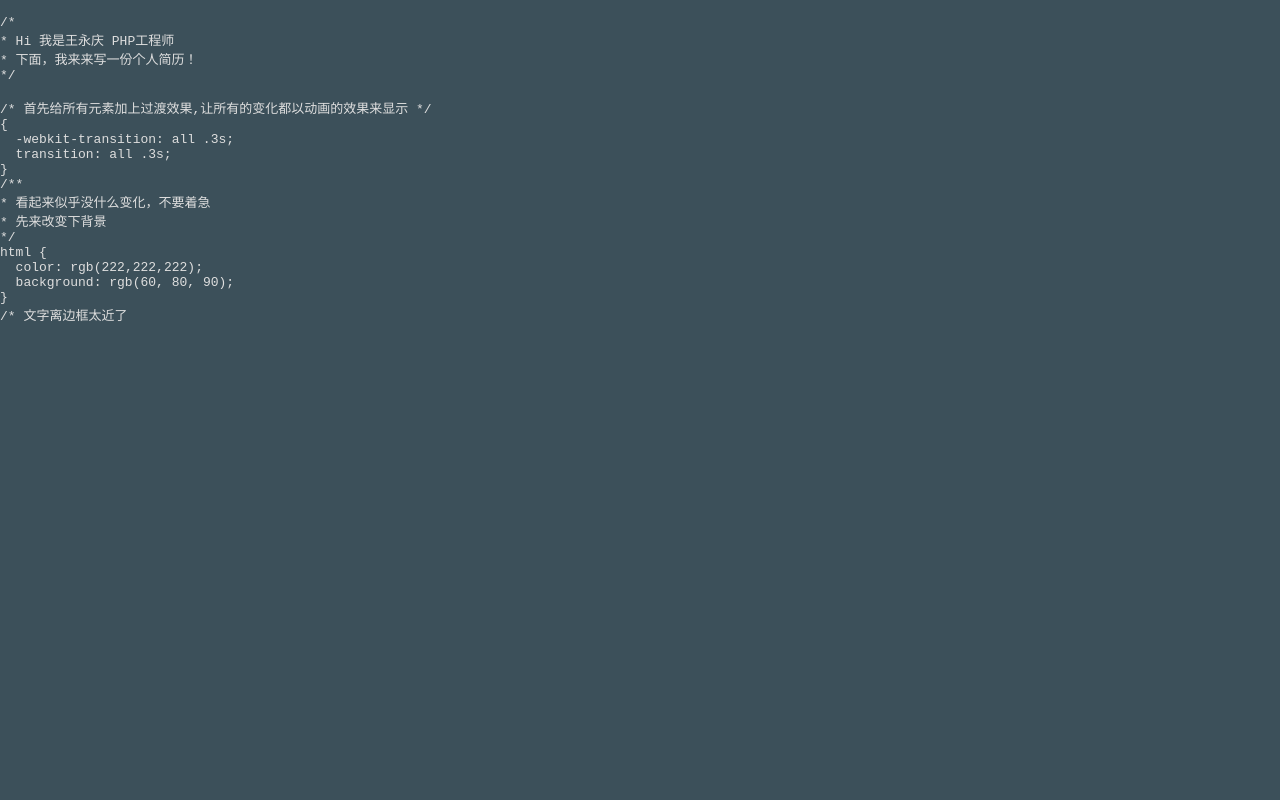
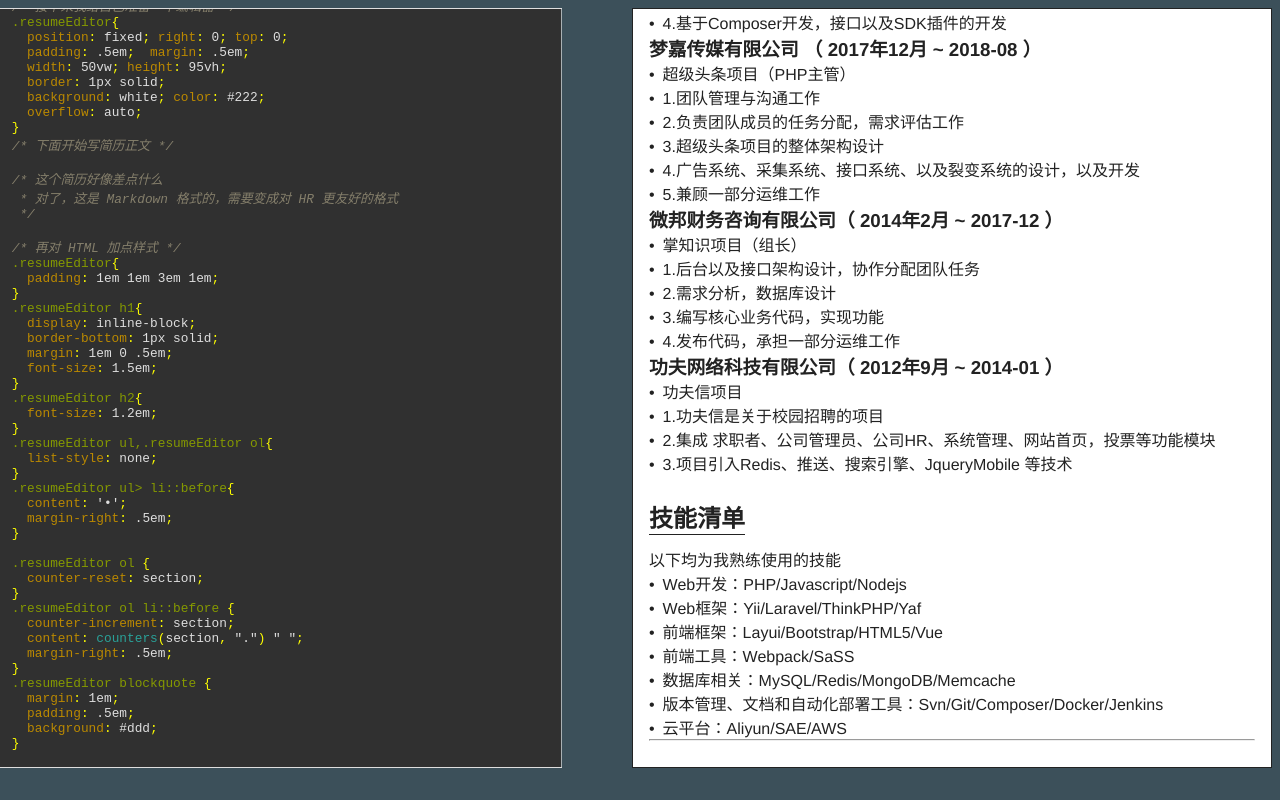
Before and after one commit to jasonyqwang/vue-resume, a Vue app: page / in a window 1280 px wide. Built offline with nearby package versions, Linux system fonts and the light colour scheme; the HTML template or start-up script is replaced by a standard one.

Commit message:
更新简历

```diff
--- a/package.json
+++ b/package.json
@@ -31,8 +31,8 @@
     "file-loader": "^0.11.1",
     "friendly-errors-webpack-plugin": "^1.1.3",
     "html-webpack-plugin": "^2.28.0",
-    "http-proxy-middleware": "^0.17.3",
-    "marked": "^0.3.6",
+    "http-proxy-middleware": "^0.19.1",
+    "marked": "^0.6.2",
     "opn": "^5.1.0",
     "optimize-css-assets-webpack-plugin": "^2.0.0",
     "ora": "^1.2.0",
--- a/src/App.vue
+++ b/src/App.vue
@@ -24,7 +24,7 @@
     },
     data() {
       return {
-        interval: 20,//显示一个字符的时间
+        interval: 0,//显示一个字符的时间
         currentStyle: '',//当前样式
         enableHtml: false,//是否显示 简历内容
         currentResumeMarkdown: '',
--- a/src/components/ResumeContent.vue
+++ b/src/components/ResumeContent.vue
@@ -40,7 +40,15 @@
 ---
 
 # 工作经历
-### 1.梦嘉传媒有限公司 （ 2017年12月 ~ 2018-08 ）
+### 鹰空网络科技有限公司 （ 2018年08月 ~ 今 ）
+
+- 全栈工程师
+- 1.基于Laravel 的游戏，小说、视频等后台搭建
+- 2.基于Vue的H5项目开发
+- 3.基于Redis、Mysql、SSDB做数据存储的数据库设计
+- 4.基于Composer开发，接口以及SDK插件的开发
+
+### 梦嘉传媒有限公司 （ 2017年12月 ~ 2018-08 ）
 
 - 超级头条项目（PHP主管）
 - 1.团队管理与沟通工作
@@ -49,7 +57,7 @@
 - 4.广告系统、采集系统、接口系统、以及裂变系统的设计，以及开发
 - 5.兼顾一部分运维工作
 
-### 2.微邦财务咨询有限公司（ 2014年2月 ~ 2017-12 ）
+### 微邦财务咨询有限公司（ 2014年2月 ~ 2017-12 ）
 
 - 掌知识项目（组长）
 - 1.后台以及接口架构设计，协作分配团队任务
@@ -57,7 +65,7 @@
 - 3.编写核心业务代码，实现功能
 - 4.发布代码，承担一部分运维工作
 
-### 3.功夫网络科技有限公司（ 2012年9月 ~ 2014-01 ）
+### 功夫网络科技有限公司（ 2012年9月 ~ 2014-01 ）
 
 - 功夫信项目
 - 1.功夫信是关于校园招聘的项目
@@ -70,7 +78,7 @@
 
 - Web开发：PHP/Javascript/Nodejs
 - Web框架：Yii/Laravel/ThinkPHP/Yaf
-- 前端框架：Bootstrap/HTML5/Vue
+- 前端框架：Layui/Bootstrap/HTML5/Vue
 - 前端工具：Webpack/SaSS
 - 数据库相关：MySQL/Redis/MongoDB/Memcache
 - 版本管理、文档和自动化部署工具：Svn/Git/Composer/Docker/Jenkins
@@ -93,8 +101,6 @@
 
   console.log('2017-2018 http://android.myapp.com/myapp/detail.htm?apkName=com.moka.cjtt')
 
-  console.log('2014-2017 http://android.myapp.com/myapp/detail.htm?apkName=com.moka.cjtt')
-
   console.log('2014-2017： http://www.microbenefits.com/   http://www.ifuli.cn')
 
   console.log('2015:  PC - http://maimwu.com   Phone - http://m.maimwu.com/')
```
Also changed, not shown: 19 other files (tests, documents, lock files or other folders).
